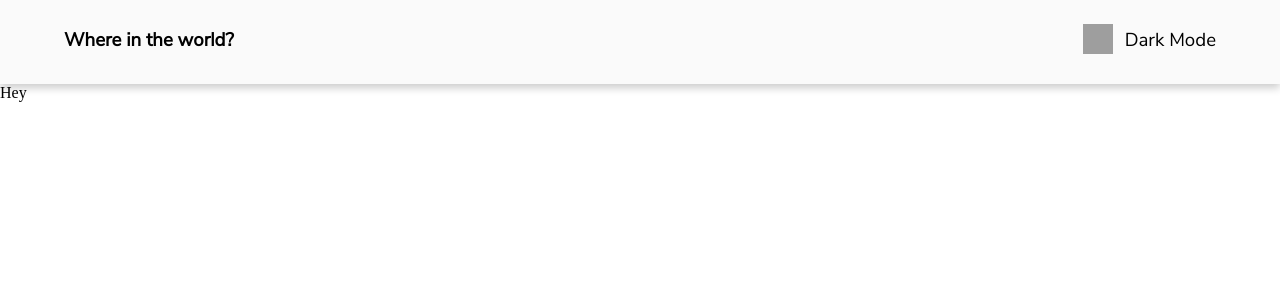
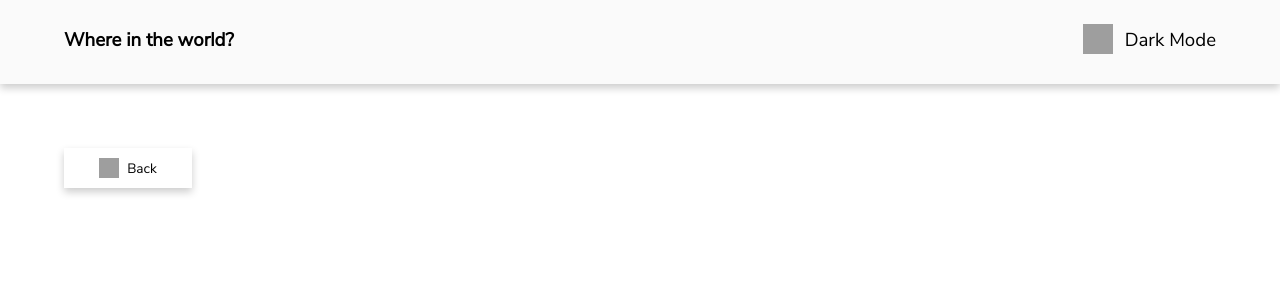
Before and after one commit to abhaydee/Rest-Countries1, a Next.js app: page /1 in a window 1280 px wide. Shown: the top 300 px of the page. Built offline with nearby package versions, Linux system fonts and the light colour scheme; no server answers; grey boxes are pictures that could not be loaded.

Commit message:
updates to router

```diff
--- a/pages/[name].jsx
+++ b/pages/[name].jsx
@@ -1,12 +1,17 @@
 import React from 'react'
 import {useRouter} from "next/router"
 import { getCountries } from '../services/apiservice';
+import IconBack from "../images/left-arrow.svg"
+import styles from "../styles/countrydetails.module.scss"
 function CountryDetails({countryData}) {
     const router=useRouter();
     console.log("the data",countryData)
+    const handleClick=()=>{
+        router.push("/")
+    }
     return (
         <div>
-            Hey
+            <button className={styles["button"]} onClick={handleClick}><img src={IconBack} width={20} height={20} className={styles["button__image"]}/> Back</button>
         </div>
     )
 }
@@ -15,7 +20,6 @@ export async function getServerSideProps({query}){
     const countryData = await getCountries(
         `https://restcountries.eu/rest/v2/name/${query.name}`
       );
-      console.log('the data',countryData)
     return {
         props:{
             countryData
--- /dev/null
+++ b/styles/countrydetails.module.scss
@@ -0,0 +1,23 @@
+.button{
+    margin-top: 4rem;
+    margin-left: 2rem;
+    font-family: "NunitoSans Regular";
+    font-size: 0.85rem;
+    display: flex;
+    justify-content: center;
+    align-items: center;
+    background-color: white;
+    box-shadow: 0 4px 8px 0 rgba(0, 0, 0, 0.2);
+    border: none;
+    width:30%;
+    height: 2.5rem;
+    &__image{
+        margin-right: 0.5rem;
+    }
+}
+@media screen and (min-width:768px){
+    .button{
+        width: 10%;
+        margin-left: 4rem;
+    }
+}
```
Also changed, not shown: images/left-arrow.svg (added).
